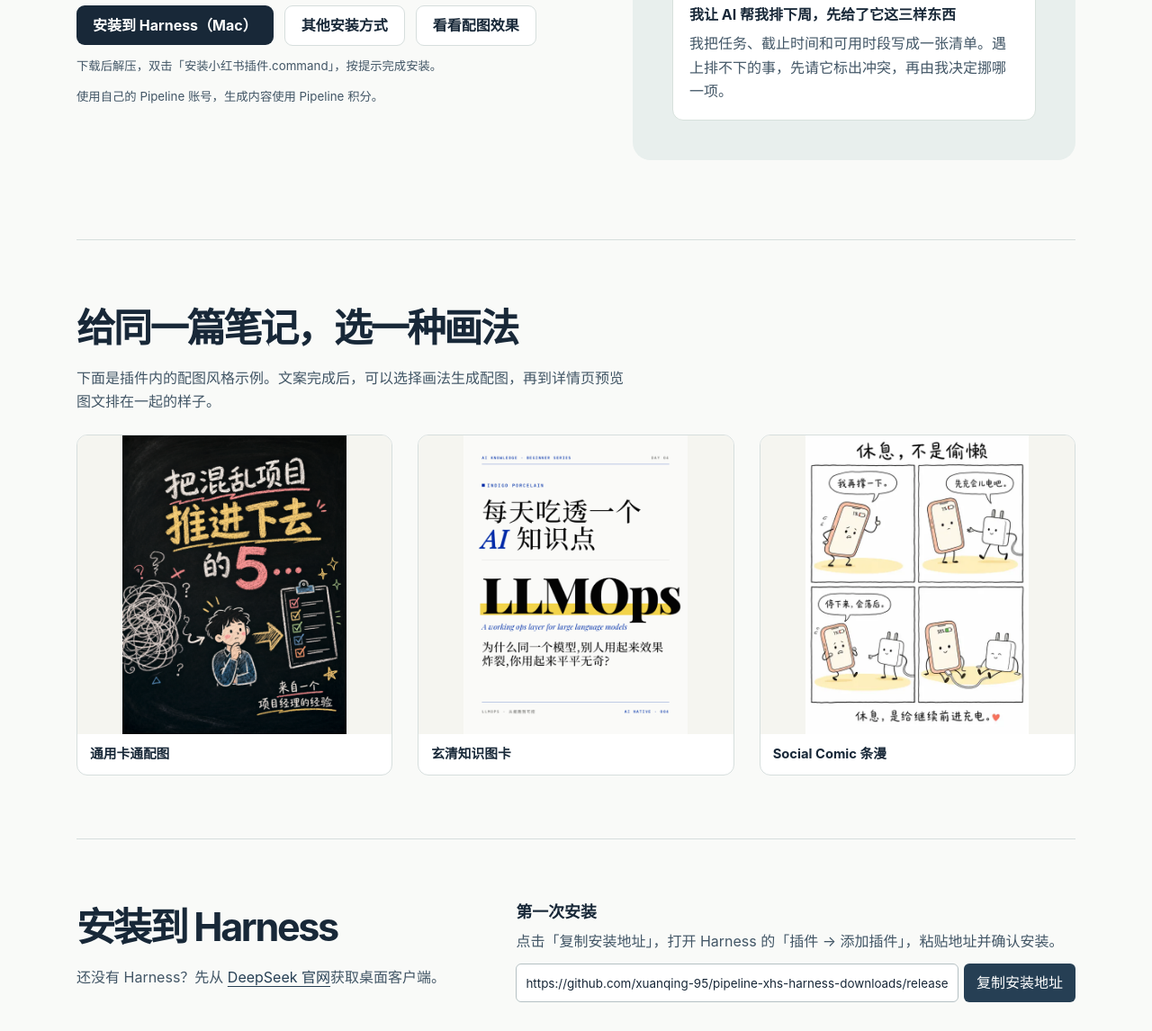
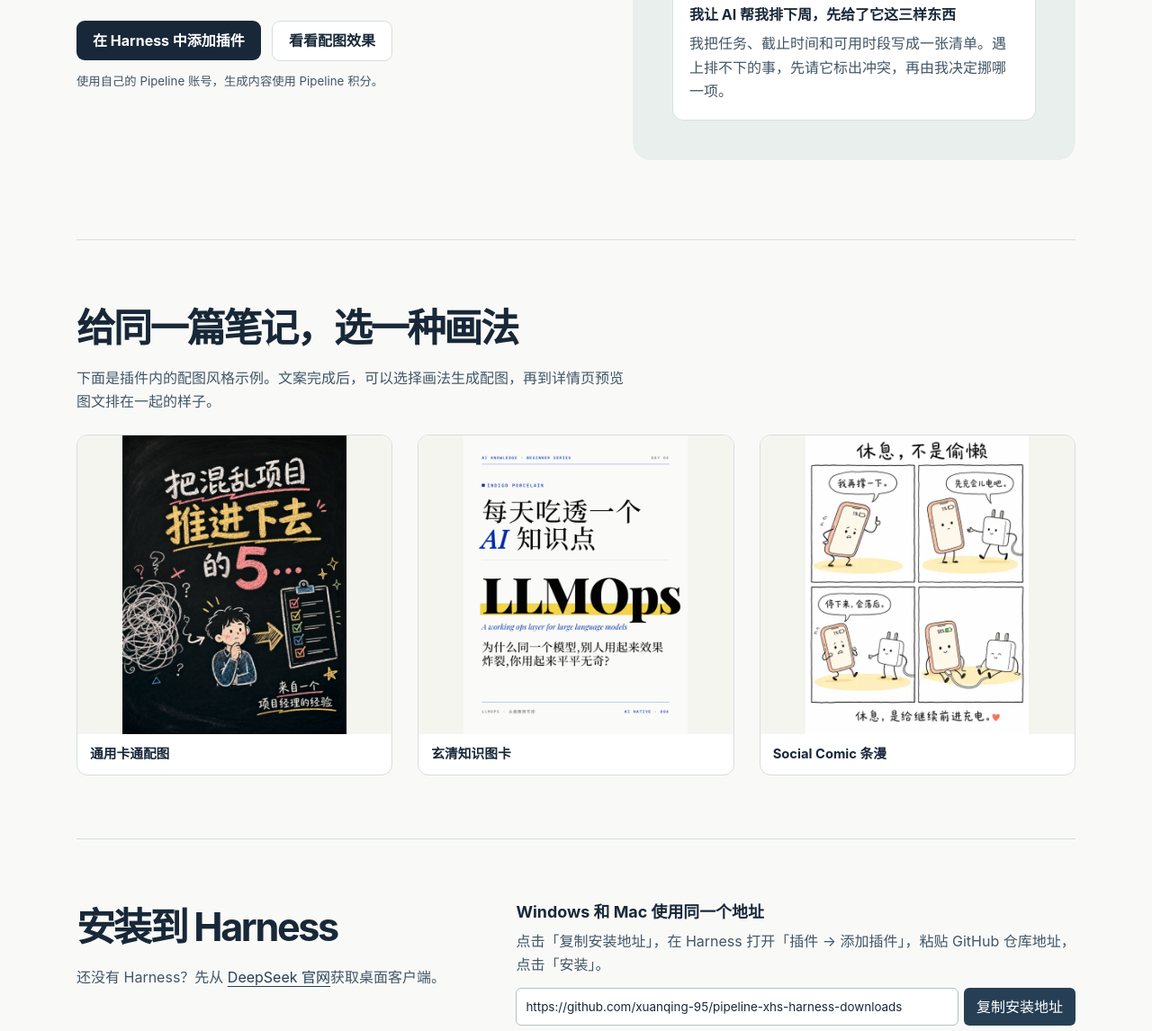
Before and after one commit to xuanqing-95/pipeline-xhs-harness-downloads, a website: page docs/index.html in a window 1280 px wide. Shown: the part 388-1534 px from the top of the page at 90% size. Drawn offline with Linux system fonts and the light colour scheme.

Commit message:
Lead with adding the GitHub repository inside Harness on desktop

```diff
--- a/docs/index.html
+++ b/docs/index.html
@@ -20,14 +20,14 @@ section.block{border-top:1px solid var(--line);padding:clamp(36px,6vw,70px) 0}.g
 </head>
 <body><header><div class="wrap"><a class="brand" href="#top"><img src="https://raw.githubusercontent.com/xuanqing-95/pipeline-xhs-harness-downloads/main/icon.png" alt="" width="32" height="32">Pipeline</a><a class="toplink" href="#start">第一次使用</a></div></header>
 <main id="top">
-<section class="hero" aria-labelledby="title"><div><h1 id="title">小红书内容生成</h1><p class="intro">把一个选题或一段草稿，做成有标题、正文和配图的小红书笔记。在 DeepSeek Harness 里就能写、选图和预览。</p><div class="actions"><a class="primary" href="https://github.com/xuanqing-95/pipeline-xhs-harness-downloads/releases/latest/download/Pipeline-XHS-Mac.zip">安装到 Harness（Mac）</a><a class="secondary" href="#install">其他安装方式</a><a class="secondary" href="#styles">看看配图效果</a></div><small>下载后解压，双击「安装小红书插件.command」，按提示完成安装。</small><small>使用自己的 Pipeline 账号，生成内容使用 Pipeline 积分。</small></div>
+<section class="hero" aria-labelledby="title"><div><h1 id="title">小红书内容生成</h1><p class="intro">把一个选题或一段草稿，做成有标题、正文和配图的小红书笔记。在 DeepSeek Harness 里就能写、选图和预览。</p><div class="actions"><a class="primary" href="#install">在 Harness 中添加插件</a><a class="secondary" href="#styles">看看配图效果</a></div><small>使用自己的 Pipeline 账号，生成内容使用 Pipeline 积分。</small></div>
 <div class="sample"><small>创作示例</small><h3>想分享一个 AI 小技巧？</h3><p>在「原创创作」输入：怎样让 AI 帮我梳理下周的任务？</p><article><small>一种笔记写法</small><strong>我让 AI 帮我排下周，先给了它这三样东西</strong><p>我把任务、截止时间和可用时段写成一张清单。遇上排不下的事，先请它标出冲突，再由我决定挪哪一项。</p></article></div></section>
 <section class="block" id="styles"><h2>给同一篇笔记，选一种画法</h2><p class="intro">下面是插件内的配图风格示例。文案完成后，可以选择画法生成配图，再到详情页预览图文排在一起的样子。</p><div class="gallery">
 <figure><img src="examples/cartoon.png" alt="通用卡通配图的风格样张" loading="lazy"><figcaption>通用卡通配图</figcaption></figure>
 <figure><img src="examples/knowledge.png" alt="玄清知识图卡的风格样张" loading="lazy"><figcaption>玄清知识图卡</figcaption></figure>
 <figure><img src="examples/comic.webp" alt="Social Comic 条漫的风格样张" loading="lazy"><figcaption>Social Comic 条漫</figcaption></figure></div></section>
 <section class="block split" id="install"><div><h2>安装到 Harness</h2><p class="intro">还没有 Harness？先从 <a href="https://www.deepseek.com/harness/zh/">DeepSeek 官网</a>获取桌面客户端。</p></div><div class="body">
-<h3>第一次安装</h3><p>点击「复制安装地址」，打开 Harness 的「插件 → 添加插件」，粘贴地址并确认安装。</p><div class="copyrow"><input id="package-url" aria-label="插件安装地址" readonly value="https://github.com/xuanqing-95/pipeline-xhs-harness-downloads/releases/download/v0.5.4-beta.33/Pipeline-XHS-Harness.tgz"><button type="button" data-copy="package-url">复制安装地址</button></div>
+<h3>Windows 和 Mac 使用同一个地址</h3><p>点击「复制安装地址」，在 Harness 打开「插件 → 添加插件」，粘贴 GitHub 仓库地址，点击「安装」。</p><div class="copyrow"><input id="package-url" aria-label="插件安装地址" readonly value="https://github.com/xuanqing-95/pipeline-xhs-harness-downloads"><button type="button" data-copy="package-url">复制安装地址</button></div>
 <details><summary>已经在用「插件 → 发现」？</summary><p>在收录本插件的来源中搜索 <strong>小红书内容生成</strong>，找到 <strong>Pipeline｜小红书内容生成</strong>，核对作者「玄清」，点「安装」并确认。</p>
 <p>如果搜不到，想把本插件加入「发现」，打开「插件 → 实验性插件」，启用「自定义插件索引」。回到「发现 → 添加索引源」，粘贴下面的地址，选中新添加的来源，再搜插件名。</p>
 <div class="copyrow"><input id="index-url" aria-label="插件索引地址" readonly value="https://raw.githubusercontent.com/xuanqing-95/pipeline-xhs-harness-downloads/main/index.json"><button type="button" data-copy="index-url">复制地址</button></div></details>
```
Also changed, not shown: README.md.
